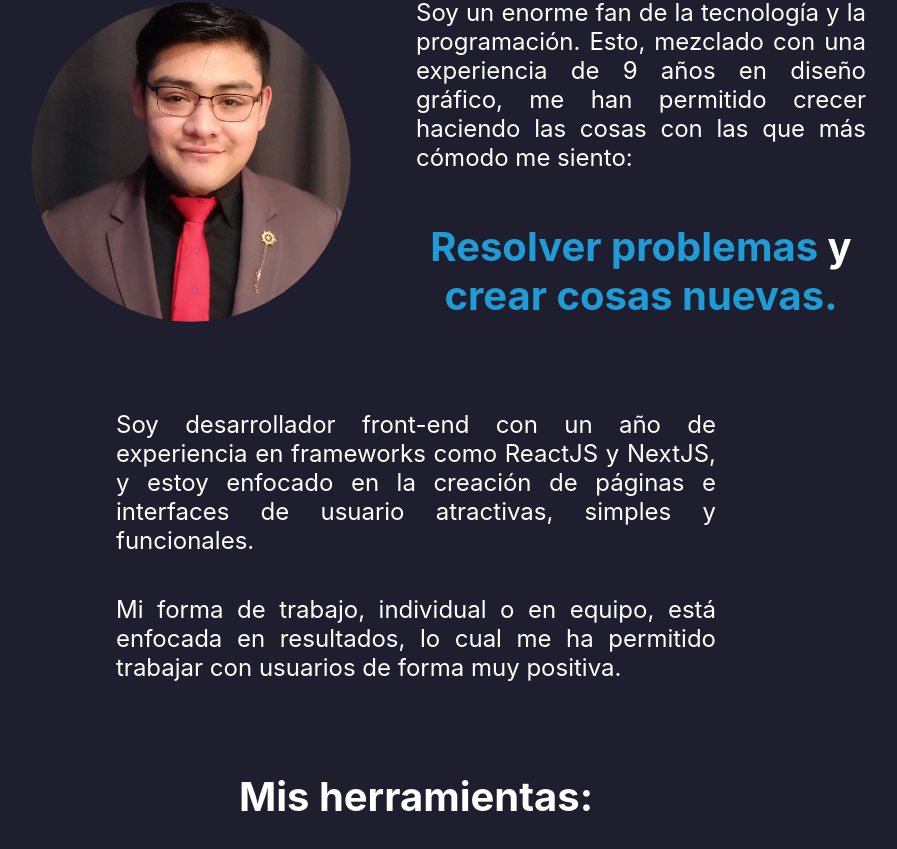
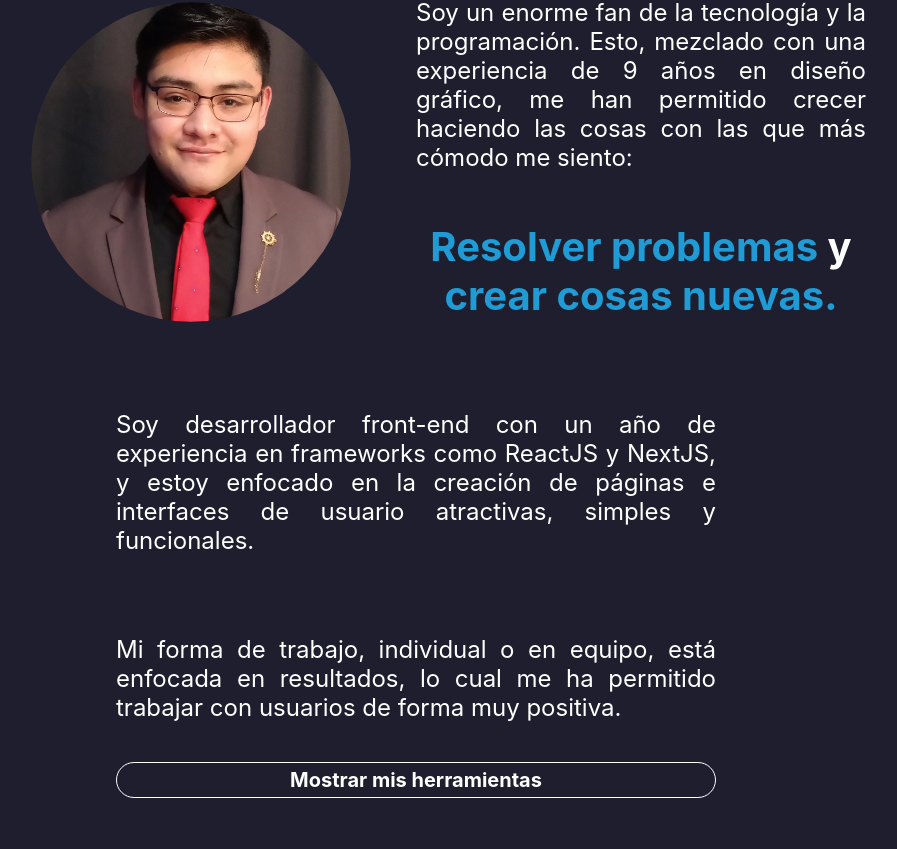
Before and after one commit to CarlosParraMtz/carlosparra, a Next.js app: page / in a window 1280 px wide. Shown: the part 1102-1951 px from the top of the page, without its empty margins (224-1121 px from the left). Built offline with nearby package versions, Linux system fonts and the light colour scheme.

Commit message:
Agregado dialog de herramientas

```diff
--- a/components/Inicio/About.jsx
+++ b/components/Inicio/About.jsx
@@ -1,6 +1,15 @@
-import { Grid, Stack } from '@mui/material'
+import { useState, forwardRef } from 'react';
+import { Grid, Dialog, Stack, Slide, IconButton } from '@mui/material'
+import ArrowBackIcon from '@mui/icons-material/ArrowBack';
 
 export default function About() {
+
+	const [open, setOpen] = useState(false)
+
+	const Transition = forwardRef(function Transition(props, ref) {
+		return <Slide direction="up" ref={ref} {...props} />;
+	});
+
 	return (
 		<section id='about' >
 
@@ -39,12 +48,34 @@ export default function About() {
 					Mi forma de trabajo, individual o en equipo, está enfocada en resultados,
 					lo cual me ha permitido trabajar con usuarios de forma muy positiva.
 				</p>
+
+				<button
+					className='bttn-unite bttn-md'
+					onClick={() => setOpen(true)}
+				>
+					<b>Mostrar mis herramientas</b>
+				</button>
+
 			</div>
 
-			<div className="container-content">
-				<h3>Mis herramientas:</h3>
+			<Dialog open={open} fullScreen TransitionComponent={Transition} >
+				<div className="dialog-fullscreen">
+					<div className="btn-dialog-container">
+						<IconButton
+							onClick={() => setOpen(false)}
+							sx={{
+								background:'#145c80',
+								"&:hover": {background: "#1f9cd6"}
+							}}
+						>
+							<ArrowBackIcon />
+						</IconButton>
+					</div>
 
-			</div>
+
+
+				</div>
+			</Dialog>
 
 		</section>
 	)
--- a/pages/_app.js
+++ b/pages/_app.js
@@ -2,6 +2,7 @@ import '../styles/globals.css'
 import '../styles/index.menu.css'
 import '../styles/nuevoMenu.css'
 import '../styles/about.css'
+import '../styles/btncool.css'
 import Head from 'next/head';
 
 function MyApp({ Component, pageProps }) {
--- /dev/null
+++ b/styles/btncool.css
@@ -0,0 +1,312 @@
+.bttn-default {
+    color: #fff;
+}
+
+.bttn-primary,
+.bttn,
+.bttn-lg,
+.bttn-md,
+.bttn-sm,
+.bttn-xs {
+    color: #1d89ff;
+}
+
+.bttn-warning {
+    color: #feab3a;
+}
+
+.bttn-danger {
+    color: #ff5964;
+}
+
+.bttn-success {
+    color: #28b78d;
+}
+
+.bttn-royal {
+    color: #bd2df5;
+}
+
+.bttn,
+.bttn-lg,
+.bttn-md,
+.bttn-sm,
+.bttn-xs {
+    margin: 0;
+    padding: 0;
+    border-width: 0;
+    border-color: transparent;
+    background: transparent;
+    font-weight: 400;
+    cursor: pointer;
+    position: relative;
+}
+
+.bttn-lg {
+    padding: 8px 15px;
+    font-size: 24px;
+    font-family: inherit;
+}
+
+.bttn-md {
+    font-size: 20px;
+    font-family: inherit;
+    padding: 5px 12px;
+}
+
+.bttn-sm {
+    padding: 4px 10px;
+    font-size: 16px;
+    font-family: inherit;
+}
+
+.bttn-xs {
+    padding: 3px 8px;
+    font-size: 12px;
+    font-family: inherit;
+}
+
+.bttn-unite {
+    margin: 0;
+    padding: 0;
+    border-width: 0;
+    border-color: transparent;
+    background: transparent;
+    font-weight: 400;
+    cursor: pointer;
+    position: relative;
+    font-size: 20px;
+    font-family: inherit;
+    padding: 5px 12px;
+    z-index: 0;
+    overflow: hidden;
+    border: 1px solid #fff;
+    border-radius: 100px;
+    color: #fff;
+    -webkit-transition: color 0.3s cubic-bezier(0.02, 0.01, 0.47, 1), border-color 0.3s cubic-bezier(0.02, 0.01, 0.47, 1);
+    transition: color 0.3s cubic-bezier(0.02, 0.01, 0.47, 1), border-color 0.3s cubic-bezier(0.02, 0.01, 0.47, 1);
+}
+
+.bttn-unite:before {
+    position: absolute;
+    top: 0;
+    left: 0;
+    width: 100%;
+    height: 120%;
+    background: #1f9cd6;
+    content: '';
+    opacity: 0;
+    z-index: -1;
+    -webkit-transition: opacity 0.15s cubic-bezier(0.02, 0.01, 0.47, 1), -webkit-transform 0.15s cubic-bezier(0.02, 0.01, 0.47, 1);
+    transition: opacity 0.15s cubic-bezier(0.02, 0.01, 0.47, 1), -webkit-transform 0.15s cubic-bezier(0.02, 0.01, 0.47, 1);
+    transition: transform 0.15s cubic-bezier(0.02, 0.01, 0.47, 1), opacity 0.15s cubic-bezier(0.02, 0.01, 0.47, 1);
+    transition: transform 0.15s cubic-bezier(0.02, 0.01, 0.47, 1), opacity 0.15s cubic-bezier(0.02, 0.01, 0.47, 1), -webkit-transform 0.15s cubic-bezier(0.02, 0.01, 0.47, 1);
+    -webkit-transform: translate3d(-110%, -10%, 0) skewX(-20deg);
+    transform: translate3d(-110%, -10%, 0) skewX(-20deg);
+}
+
+.bttn-unite:after {
+    position: absolute;
+    top: 0;
+    left: 0;
+    width: 100%;
+    height: 120%;
+    background: #20dbd8;
+    content: '';
+    opacity: 0;
+    z-index: -1;
+    -webkit-transition: opacity 0.15s cubic-bezier(0.02, 0.01, 0.47, 1), -webkit-transform 0.15s cubic-bezier(0.02, 0.01, 0.47, 1);
+    transition: opacity 0.15s cubic-bezier(0.02, 0.01, 0.47, 1), -webkit-transform 0.15s cubic-bezier(0.02, 0.01, 0.47, 1);
+    transition: transform 0.15s cubic-bezier(0.02, 0.01, 0.47, 1), opacity 0.15s cubic-bezier(0.02, 0.01, 0.47, 1);
+    transition: transform 0.15s cubic-bezier(0.02, 0.01, 0.47, 1), opacity 0.15s cubic-bezier(0.02, 0.01, 0.47, 1), -webkit-transform 0.15s cubic-bezier(0.02, 0.01, 0.47, 1);
+    -webkit-transform: translate3d(110%, -10%, 0) skewX(-20deg);
+    transform: translate3d(110%, -10%, 0) skewX(-20deg);
+}
+
+.bttn-unite:hover,
+.bttn-unite:focus {
+    box-shadow: 0 1px 8px rgba(58, 51, 53, 0.3);
+    color: #1e1e1e;
+    -webkit-transition: all 0.5s cubic-bezier(0.02, 0.01, 0.47, 1);
+    transition: all 0.5s cubic-bezier(0.02, 0.01, 0.47, 1);
+}
+
+.bttn-unite:hover:before,
+.bttn-unite:focus:before {
+    opacity: 1;
+    -webkit-transition: opacity 0.25s cubic-bezier(0.02, 0.01, 0.47, 1), -webkit-transform 0.25s cubic-bezier(0.02, 0.01, 0.47, 1);
+    transition: opacity 0.25s cubic-bezier(0.02, 0.01, 0.47, 1), -webkit-transform 0.25s cubic-bezier(0.02, 0.01, 0.47, 1);
+    transition: transform 0.25s cubic-bezier(0.02, 0.01, 0.47, 1), opacity 0.25s cubic-bezier(0.02, 0.01, 0.47, 1);
+    transition: transform 0.25s cubic-bezier(0.02, 0.01, 0.47, 1), opacity 0.25s cubic-bezier(0.02, 0.01, 0.47, 1), -webkit-transform 0.25s cubic-bezier(0.02, 0.01, 0.47, 1);
+    -webkit-transform: translate3d(-50%, -10%, 0) skewX(-20deg);
+    transform: translate3d(-50%, -10%, 0) skewX(-20deg);
+}
+
+.bttn-unite:hover:after,
+.bttn-unite:focus:after {
+    opacity: 1;
+    -webkit-transition: opacity 0.25s cubic-bezier(0.02, 0.01, 0.47, 1), -webkit-transform 0.25s cubic-bezier(0.02, 0.01, 0.47, 1);
+    transition: opacity 0.25s cubic-bezier(0.02, 0.01, 0.47, 1), -webkit-transform 0.25s cubic-bezier(0.02, 0.01, 0.47, 1);
+    transition: transform 0.25s cubic-bezier(0.02, 0.01, 0.47, 1), opacity 0.25s cubic-bezier(0.02, 0.01, 0.47, 1);
+    transition: transform 0.25s cubic-bezier(0.02, 0.01, 0.47, 1), opacity 0.25s cubic-bezier(0.02, 0.01, 0.47, 1), -webkit-transform 0.25s cubic-bezier(0.02, 0.01, 0.47, 1);
+    -webkit-transform: translate3d(50%, -10%, 0) skewX(-20deg);
+    transform: translate3d(50%, -10%, 0) skewX(-20deg);
+}
+
+.bttn-unite.bttn-xs {
+    padding: 3px 8px;
+    font-size: 12px;
+    font-family: inherit;
+}
+
+.bttn-unite.bttn-xs:hover,
+.bttn-unite.bttn-xs:focus {
+    box-shadow: 0 1px 4px rgba(58, 51, 53, 0.3);
+}
+
+.bttn-unite.bttn-sm {
+    padding: 4px 10px;
+    font-size: 16px;
+    font-family: inherit;
+}
+
+.bttn-unite.bttn-sm:hover,
+.bttn-unite.bttn-sm:focus {
+    box-shadow: 0 1px 6px rgba(58, 51, 53, 0.3);
+}
+
+.bttn-unite.bttn-md {
+    font-size: 20px;
+    font-family: inherit;
+    padding: 5px 12px;
+}
+
+.bttn-unite.bttn-md:hover,
+.bttn-unite.bttn-md:focus {
+    box-shadow: 0 1px 8px rgba(58, 51, 53, 0.3);
+}
+
+.bttn-unite.bttn-lg {
+    padding: 8px 15px;
+    font-size: 24px;
+    font-family: inherit;
+}
+
+.bttn-unite.bttn-lg:hover,
+.bttn-unite.bttn-lg:focus {
+    box-shadow: 0 1px 10px rgba(58, 51, 53, 0.3);
+}
+
+.bttn-unite.bttn-default {
+    border-color: #1d89ff;
+    color: #1d89ff;
+}
+
+.bttn-unite.bttn-default:hover,
+.bttn-unite.bttn-default:focus {
+    background: #d6e3ff;
+    color: #1e1e1e;
+}
+
+.bttn-unite.bttn-default:before {
+    background: #a7c3ff;
+}
+
+.bttn-unite.bttn-default:after {
+    background: #d6e3ff;
+}
+
+.bttn-unite.bttn-primary {
+    border-color: #1d89ff;
+    color: #1e1e1e;
+}
+
+.bttn-unite.bttn-primary:hover,
+.bttn-unite.bttn-primary:focus {
+    background: #1d89ff;
+    color: #fff;
+}
+
+.bttn-unite.bttn-primary:before {
+    background: #006de3;
+}
+
+.bttn-unite.bttn-primary:after {
+    background: #1d89ff;
+}
+
+.bttn-unite.bttn-warning {
+    border-color: #feab3a;
+    color: #feab3a;
+}
+
+.bttn-unite.bttn-warning:hover,
+.bttn-unite.bttn-warning:focus {
+    background: #feab3a;
+    color: #fff;
+}
+
+.bttn-unite.bttn-warning:before {
+    background: #f89001;
+}
+
+.bttn-unite.bttn-warning:after {
+    background: #feab3a;
+}
+
+.bttn-unite.bttn-danger {
+    border-color: #ff5964;
+    color: #ff5964;
+}
+
+.bttn-unite.bttn-danger:hover,
+.bttn-unite.bttn-danger:focus {
+    background: #ff5964;
+    color: #fff;
+}
+
+.bttn-unite.bttn-danger:before {
+    background: #ff1424;
+}
+
+.bttn-unite.bttn-danger:after {
+    background: #ff5964;
+}
+
+.bttn-unite.bttn-success {
+    border-color: #28b78d;
+    color: #28b78d;
+}
+
+.bttn-unite.bttn-success:hover,
+.bttn-unite.bttn-success:focus {
+    background: #28b78d;
+    color: #fff;
+}
+
+.bttn-unite.bttn-success:before {
+    background: #209271;
+}
+
+.bttn-unite.bttn-success:after {
+    background: #28b78d;
+}
+
+.bttn-unite.bttn-royal {
+    border-color: #bd2df5;
+    color: #bd2df5;
+}
+
+.bttn-unite.bttn-royal:hover,
+.bttn-unite.bttn-royal:focus {
+    background: #bd2df5;
+    color: #fff;
+}
+
+.bttn-unite.bttn-royal:before {
+    background: #a20bdd;
+}
+
+.bttn-unite.bttn-royal:after {
+    background: #bd2df5;
+}
--- a/styles/globals.css
+++ b/styles/globals.css
@@ -115,7 +115,7 @@ section h2::after {
 	height: 100vh;
 	align-items: center;
 	justify-content: center;
-	background: linear-gradient(180deg, #000 0%,#1e1e2f 70%, #2e2e3f55 90%, #145c80 100%);
+	background: linear-gradient(180deg, #000 0%, #1e1e2f 70%, #2e2e3f55 90%, #145c80 100%);
 }
 
 
@@ -182,6 +182,9 @@ section h2::after {
 	width: 100%;
 	max-width: 600px;
 	margin: 0 auto;
+	display: flex;
+	flex-direction: column;
+	justify-content: center;
 }
 
 .container-content {
@@ -201,3 +204,15 @@ section h2::after {
 	width: 100%;
 
 }
+
+.dialog-fullscreen {
+	background: #2e2e3f;
+	width: 100%;
+	height: 100%;
+}
+
+.btn-dialog-container {
+	position: fixed;
+	top: 30px;
+	left: 30px;
+}
```
